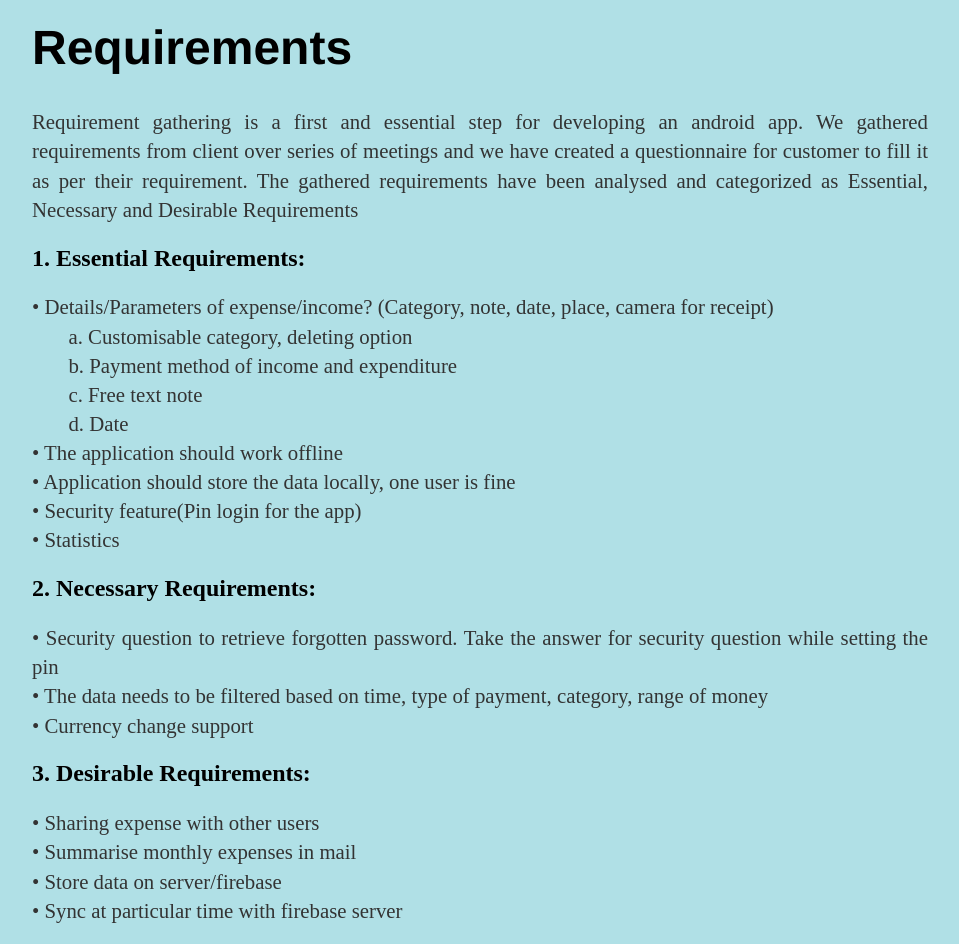
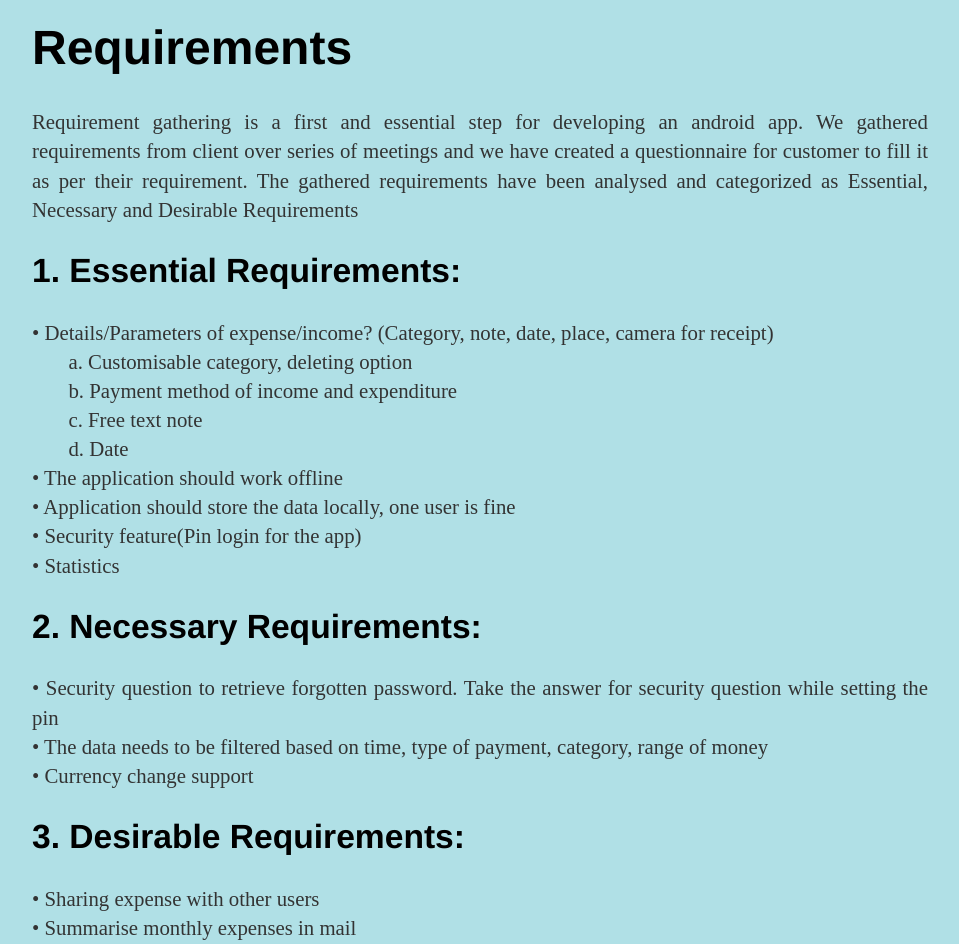
Before and after one commit to kartikprabhu20/YourEuro, a Jekyll site: the page built from docs/_posts/2019-05-13-BasicPrototype.md, in a window 1280 px wide. Shown: the part 732-1676 px from the top of the page, without its empty margins (160-1119 px from the left). Built offline with Jekyll 4.4.1, drawn with Linux system fonts in a browser that asks for light colours; a file with an impossible date is left out.

Commit message:
Update main.css

```diff
--- a/docs/css/main.css
+++ b/docs/css/main.css
@@ -22,6 +22,10 @@ a:hover {
 }
 h1 {
     font-size: 3em;
+    font-family:'Helvetica', 'Arial', 'Sans-Serif';
+}
+h2 {
+    font-size: 2.1em;
     font-family:'Helvetica', 'Arial', 'Sans-Serif';
 }
 p {
```
